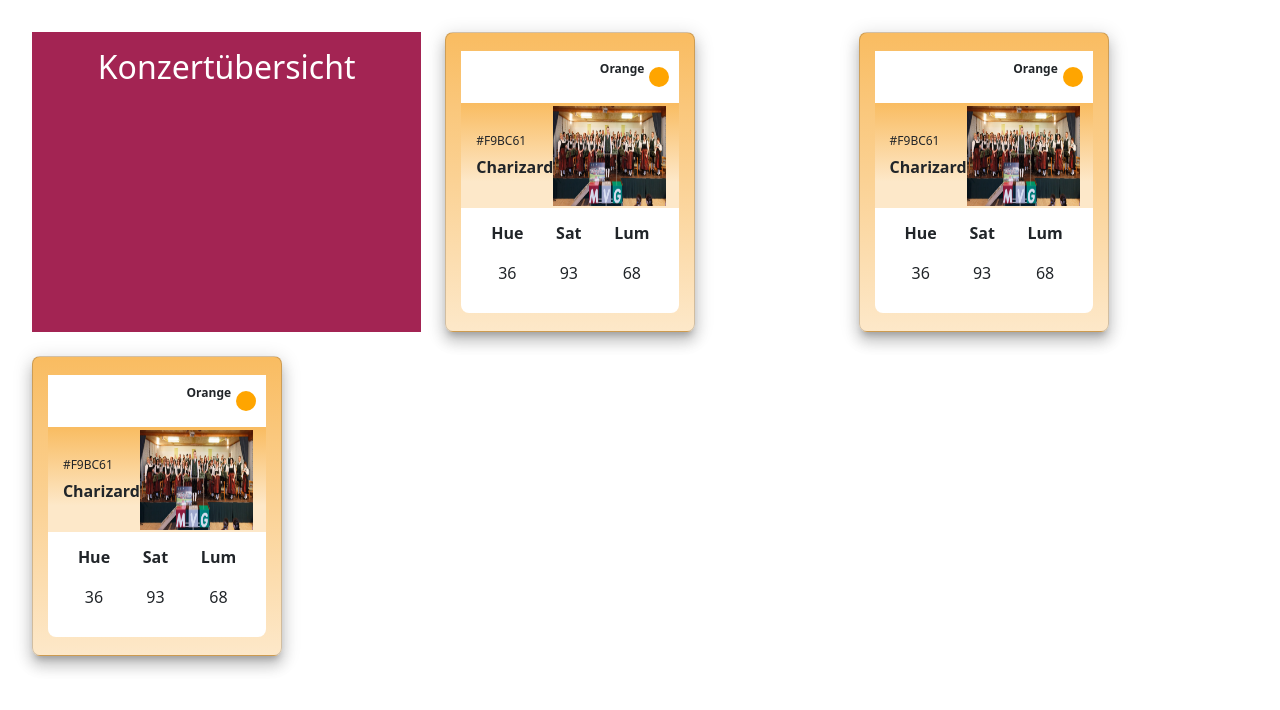
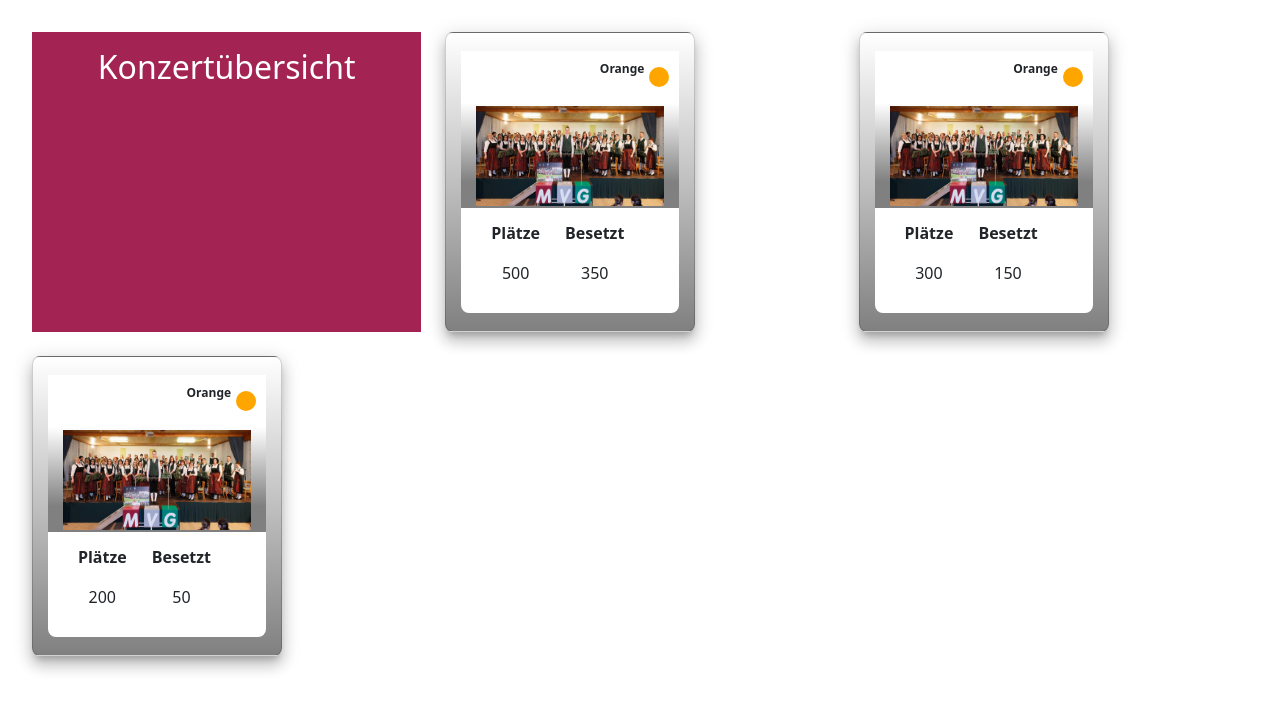
Before and after one commit to DaHosi69/MVG, an Angular app in the folder Frontend/Sitzplatzverwaltung_Frontend/: page /overview in a window 1280 px wide. Shown: the top 710 px of the page. Built offline with nearby package versions, Linux system fonts and the light colour scheme.

Commit message:
latest daham pc

```diff
--- a/Frontend/Sitzplatzverwaltung_Frontend/src/app/overview/overview.component.html
+++ b/Frontend/Sitzplatzverwaltung_Frontend/src/app/overview/overview.component.html
@@ -1,6 +1,6 @@
 <div class="overview-container">
   <h1>Konzertübersicht</h1>
-  @for ( concert of concerts; track $index) {
+  @for ( concert of concerts; track $index ) {
     <div class="card">
       <div class="content">
         <div class="top">
@@ -8,24 +8,18 @@
           <div class="color"></div>
         </div>
         <div class="middle">
-          <div>
-            <p>#F9BC61</p>
-            <p>Charizard</p>
-          </div>
           <img src="Konzert.jpg" />
         </div>
         <div class="bottom">
           <div>
-            <p>Hue</p>
-            <p>36</p>
+            <p>Plätze</p>
+            <p>{{concert.totalSeats}}</p>
           </div>
           <div>
-            <p>Sat</p>
-            <p>93</p>
+            <p>Besetzt</p>
+            <p>{{concert.occupiedSeats}}</p>
           </div>
           <div>
-            <p>Lum</p>
-            <p>68</p>
           </div>
         </div>
       </div>
--- a/Frontend/Sitzplatzverwaltung_Frontend/src/app/overview/overview.component.scss
+++ b/Frontend/Sitzplatzverwaltung_Frontend/src/app/overview/overview.component.scss
@@ -1,11 +1,4 @@
 /* Global Styles */
-body {
-  font-family: Arial, sans-serif;
-  margin: 0;
-  padding: 0;
-  background-color: #A49299; /* Light greyish color for the background */
-  color: #333; /* Standard dark text */
-}
 
 /* Header */
 h1 {
@@ -27,7 +20,7 @@ h1 {
 
 /* Konzertkarte */
 .concert-card {
-  background: #ffffff; /* White background for cards */
+
   border-radius: 8px;
   padding: 1rem;
   box-shadow: 0 4px 6px rgba(0, 0, 0, 0.1);
@@ -86,9 +79,11 @@ body {
   justify-content: center;
   align-items: center;
   min-height: 100vh;
-  background-color: #F9BC61;
+  background-image: url('../../../public/MVGGroup.jpg');
   overflow: hidden;
-  font-family: "Roboto";
+  background-repeat: no-repeat;
+  background-position: center;
+  background-size: cover;
 }
 
 .card {
@@ -97,7 +92,7 @@ body {
   align-items: center;
   height: 300px;
   width: 250px;
-  background: linear-gradient(#F9BC61, #FDE8C9);
+  background: linear-gradient(white, gray);
   box-shadow: 0px 6px 6px -3px rgba(0,0,0,0.2),0px 10px 14px 1px rgba(0,0,0,0.14),0px 4px 18px 3px rgba(0,0,0,0.12);
   border-radius: 8px;
 }
@@ -138,12 +133,12 @@ body {
   justify-content: space-between;
   align-items: center;
   height: 40%;
-  background: linear-gradient(#F9BC61, #FDE8C9 75%);
+  background: linear-gradient(white, gray 75%);
   padding-left: 15px;
   padding-right: 15px;
 
   img {
-    width: 60%;
+    width: 100%;
   }
 
   div > p:first-child {
```
